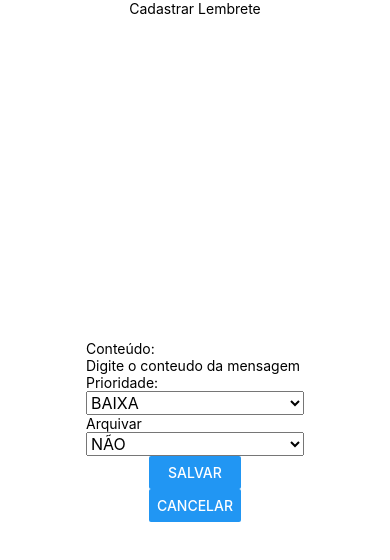
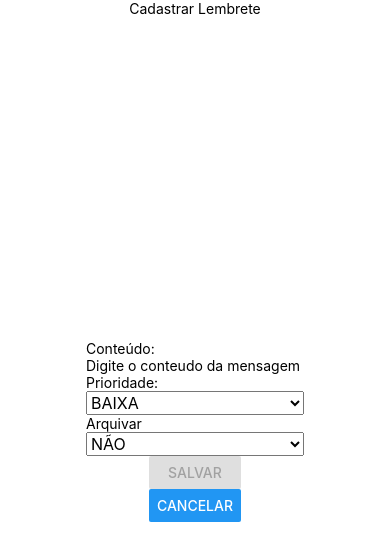
Before and after one commit to ravenceslau/lembrete, a React Native app: screen / in a window 390 px wide. Shown: the top 560 px of the page. Built offline with nearby package versions, Linux system fonts and the light colour scheme.

Commit message:
Criado a funcionalidade salvar lembrete

```diff
--- a/CadastroLembrete.js
+++ b/CadastroLembrete.js
@@ -1,13 +1,27 @@
 import React, { Component } from 'react'
-import { StyleSheet, View, Text } from 'react-native'
+import { StyleSheet, View, Text, Alert } from 'react-native'
 import FormLembrete from './FormLembrete'
+import qs from 'querystring'
 
 export default class CadastroLembrete extends Component{
+
+    onSave(data){
+        fetch('https://devremider.herokuapp.com/lembrete', {
+            method: 'POST',
+            body: qs.stringify(data),
+            headers: {
+                'Contetn-Type': 'application/x-www-form-urlencoded'
+            }
+        })
+            .then(T => T.json())
+            .then(() => Alert.alert('Cadastrado', 'Lembrete cadastrado'))
+    }
+
     render(){
         return (
             <View style={ styles.container }>
                 <Text>Cadastrar Lembrete</Text>
-                <FormLembrete />
+                <FormLembrete onSave={this.onSave.bind(this)} onCancel={console.log} />
             </View>
         )
     }
--- a/FormLembrete.js
+++ b/FormLembrete.js
@@ -43,8 +43,8 @@ export default class FormLembrete extends Component {
                 </View>
 
                 <View>
-                    <Button title='Salvar' onPress={()=> console.log('Salvo')} />
-                    <Button title='Cancelar' onPress={()=> console.log('Cancelado')} />
+                    <Button title='Salvar' disabled={this.state.conteudo === ''} onPress={()=> this.props.onSave(this.state)} />
+                    <Button title='Cancelar' onPress={this.props.onCancel} />
                 </View>
 
             </View>
@@ -55,7 +55,7 @@ export default class FormLembrete extends Component {
 const styles = StyleSheet.create ({
     container:{
         flex: 1,
-        backgroundColor: '#FFF',
+        backgroundColor: '#fff',
         alignItems: 'center',
         justifyContent: 'center'
     }
```
